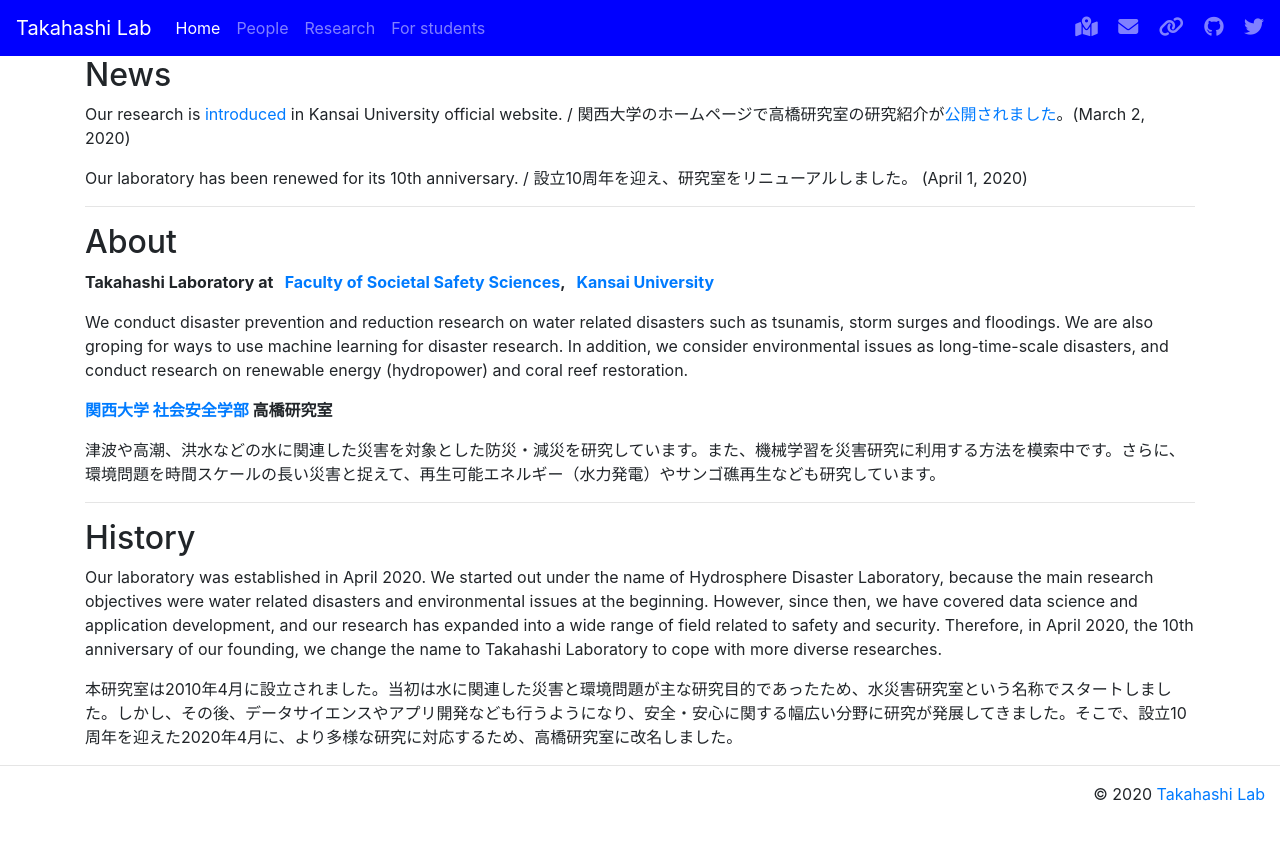
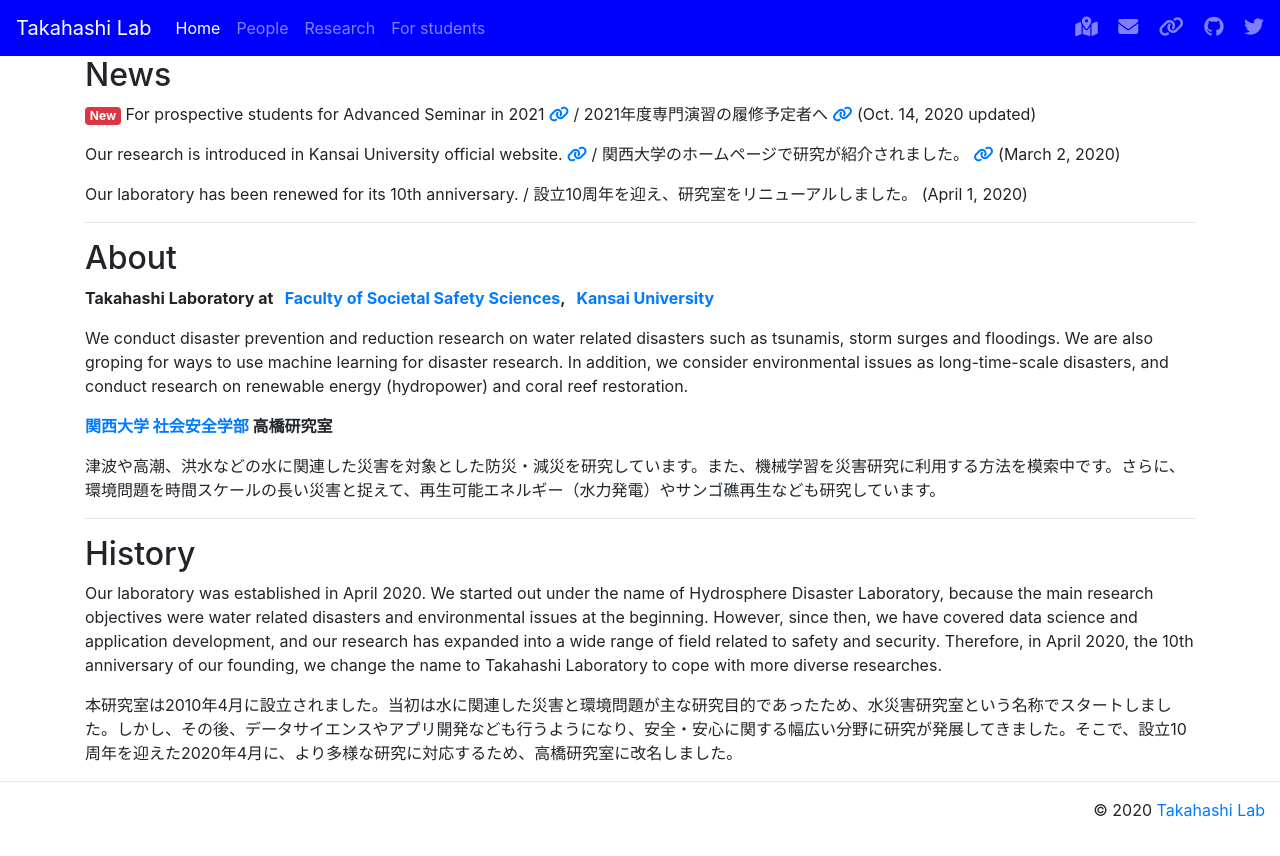
Before and after one commit to tkhslab/tkhslab.github.io, a Jekyll site: the page built from index.md, in a window 1280 px wide. Shown: the top 856 px of the page. Built offline with Jekyll 4.4.1, drawn with Linux system fonts in a browser that asks for light colours; nearby versions of some CDN libraries.

Commit message:
revise information about Advanced Seminar

```diff
--- a/index.md
+++ b/index.md
@@ -2,8 +2,18 @@
 title: Home
 ---
 ## News
-<!-- <span class="badge badge-danger">New</span> -->
-Our research is [introduced](http://www.kansai-u.ac.jp/kenkyubito/stories/11_takahashi.html) in Kansai University official website. / 関西大学のホームページで高橋研究室の研究紹介が[公開されました](http://www.kansai-u.ac.jp/kenkyubito/stories/11_takahashi.html)。(March 2, 2020)
+<span class="badge badge-danger">New</span>
+For prospective students for Advanced Seminar in 2021
+<a href="/b2.html"><i class="fas fa-link"></i></a>
+/ 2021年度専門演習の履修予定者へ
+<a href="/b2.html"><i class="fas fa-link"></i></a>
+(Oct. 14, 2020 updated)
+
+Our research is introduced in Kansai University official website.
+<a href="https://www.kansai-u.ac.jp/stories/11_takahashi.html"><i class="fas fa-link"></i></a>
+/ 関西大学のホームページで研究が紹介されました。
+<a href="https://www.kansai-u.ac.jp/stories/11_takahashi.html"><i class="fas fa-link"></i></a>
+(March 2, 2020)
 
 Our laboratory has been renewed for its 10th anniversary. / 設立10周年を迎え、研究室をリニューアルしました。
 (April 1, 2020)
```
Also changed, not shown: b2.md (+5 -3 lines).
